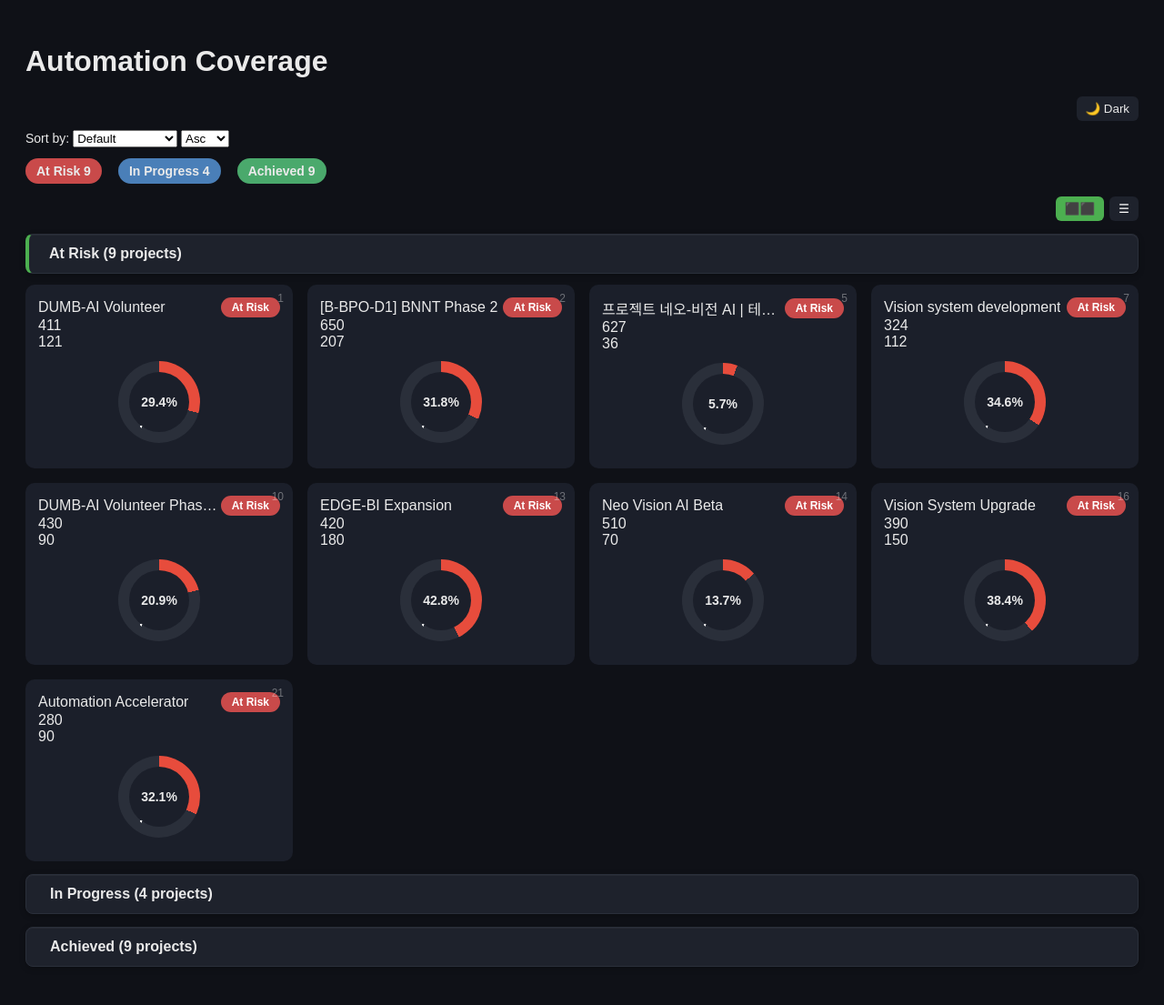
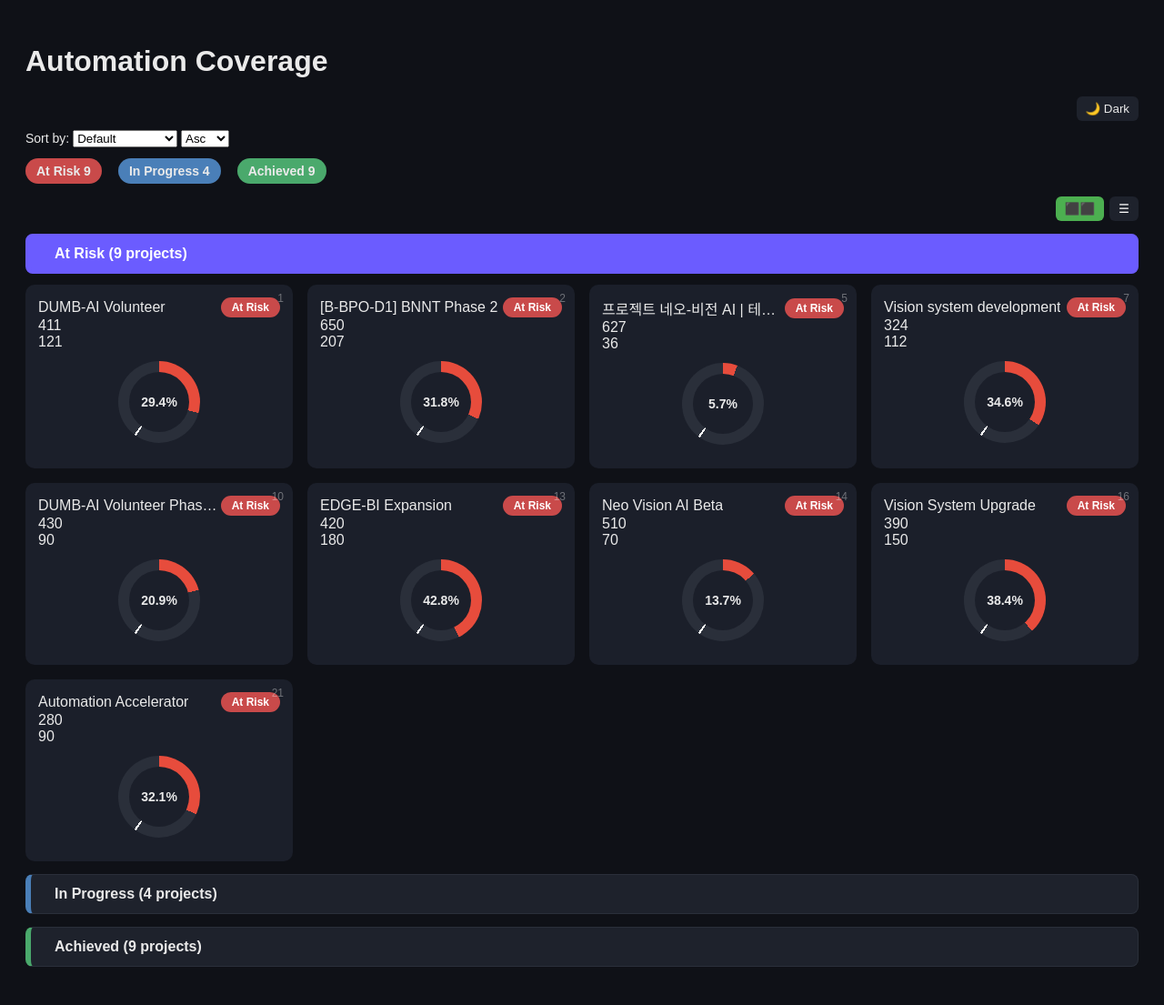
Before and after one commit to balakrishnan273818/automation-dashboard, a Flask app: page / in a window 1280 px wide. Shown: the whole page at 91% size. Run offline with Flask 3, Linux system fonts and the light colour scheme.

Commit message:
Doughnut chart fixed with marker

```diff
--- a/static/css/components.css
+++ b/static/css/components.css
@@ -69,7 +69,7 @@
 }
 
 /* ==========================================================
-   DONUT
+   DONUT  (UPDATED — 60% MARKER BUILT INTO RING)
 ========================================================== */
 
 .donut{
@@ -83,15 +83,42 @@
     border-radius:50%;
     position:relative;
 
-    background:conic-gradient(
-        var(--ring-color) calc(var(--value)*1%),
-        var(--donut-bg) 0
-    );
+    /* ✅ NEW: layered gradient marker instead of arrow */
+    background:
+        /* 60% TARGET MARKER */
+        conic-gradient(
+            transparent calc(60% - 0.4%),
+            #ffffff calc(60% - 0.4%),
+            #ffffff calc(60% + 0.4%),
+            transparent calc(60% + 0.4%)
+        ),
+
+        /* ACTUAL PROGRESS */
+        conic-gradient(
+            var(--ring-color) calc(var(--value)*1%),
+            var(--donut-bg) 0
+        );
 
     display:flex;
     align-items:center;
     justify-content:center;
     margin:12px auto;
+}
+
+
+/* Light theme marker visibility */
+body[data-theme="light"] .donut{
+    background:
+        conic-gradient(
+            transparent calc(60% - 0.4%),
+            #111 calc(60% - 0.4%),
+            #111 calc(60% + 0.4%),
+            transparent calc(60% + 0.4%)
+        ),
+        conic-gradient(
+            var(--ring-color) calc(var(--value)*1%),
+            var(--donut-bg) 0
+        );
 }
 
 .donut::before{
@@ -106,40 +133,6 @@
     position:relative;
     font-weight:bold;
     font-size:14px;
-}
-
-/* TARGET MARKER */
-
-.donut::after{
-    content:"";
-    position:absolute;
-    inset:0;
-    border-radius:50%;
-    pointer-events:none;
-
-    background:conic-gradient(
-        transparent calc(60% - .5%),
-        #fff calc(60% - .5%),
-        #fff calc(60% + .5%),
-        transparent calc(60% + .5%)
-    );
-
-    mask:radial-gradient(
-        farthest-side,
-        transparent calc(100% - var(--thickness) - 1px),
-        #000 calc(100% - var(--thickness)),
-        #000 calc(100% - var(--thickness) + 1px),
-        transparent calc(100% - var(--thickness) + 2px)
-    );
-}
-
-body[data-theme="light"] .donut::after{
-    background:conic-gradient(
-        transparent calc(60% - .5%),
-        #222 calc(60% - .5%),
-        #222 calc(60% + .5%),
-        transparent calc(60% + .5%)
-    );
 }
 
 /* ==========================================================
@@ -214,10 +207,10 @@ body.list-view .list-progress{
 .sortable.active{color:#4caf50;}
 
 /* ==========================================================
-   STATUS GROUP HEADER — ENTERPRISE CONTRAST
+   STATUS GROUP HEADER — STATUS COLOR DRIVEN
 ========================================================== */
 
-.status-header {
+.status-header{
     display:flex;
     align-items:center;
     gap:10px;
@@ -228,10 +221,19 @@ body.list-view .list-progress{
 
     background:var(--bg-soft);
     border:1px solid var(--bg-border);
+}
 
-    box-shadow:
-        inset 0 1px 0 rgba(255,255,255,0.04),
-        0 2px 6px rgba(0,0,0,0.25);
+/* Status color mapping */
+.status-row[data-status="At Risk"] .status-header{
+    border-left:6px solid #c94a4a;
+}
+
+.status-row[data-status="In Progress"] .status-header{
+    border-left:6px solid #4a7fb8;
+}
+
+.status-row[data-status="Achieved"] .status-header{
+    border-left:6px solid #4aa96c;
 }
 
 .status-header:hover {
@@ -239,9 +241,14 @@ body.list-view .list-progress{
     filter:brightness(1.05);
 }
 
-.status-row.active .status-header {
-    border-left:4px solid var(--accent);
-    padding-left:12px;
+/* ==========================================================
+   STATUS HEADER — ACTIVE STATE (UNIQUE COLOR)
+========================================================== */
+
+.status-row.active .status-header{
+    background:#6b5cff !important;
+    border-color:#6b5cff;
+    color:#fff;
 }
 
 /* Light theme contrast */
@@ -254,7 +261,6 @@ body[data-theme="light"] .status-header {
 
 /* ==========================================================
    LIGHT THEME — TOP SUMMARY STATUS BADGES CONTRAST FIX
-   (ONLY TOP BAR BADGES — NO OTHER BADGES AFFECTED)
 ========================================================== */
 
 body[data-theme="light"] .summary-bar .summary-item.at-risk,
```
